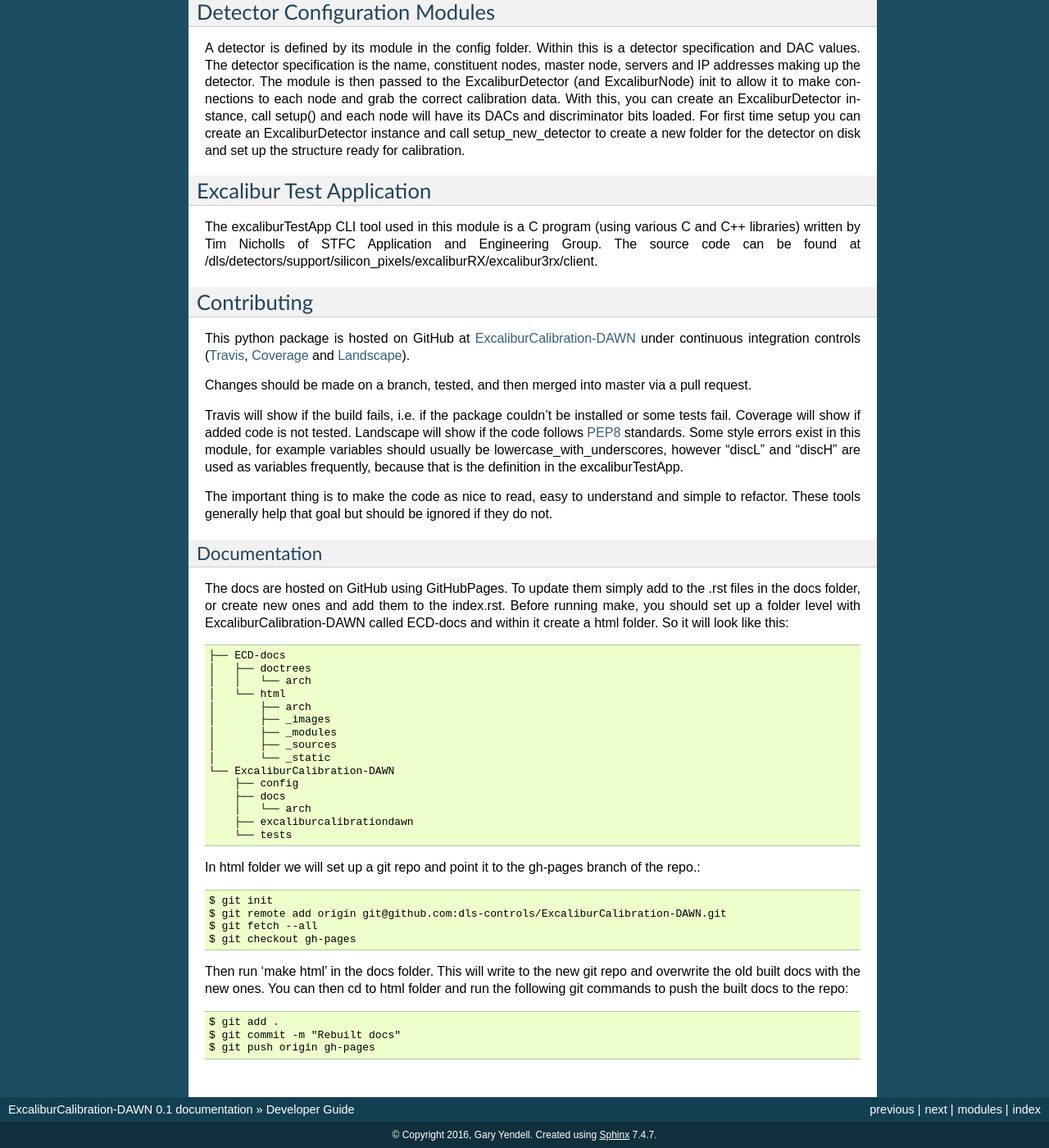
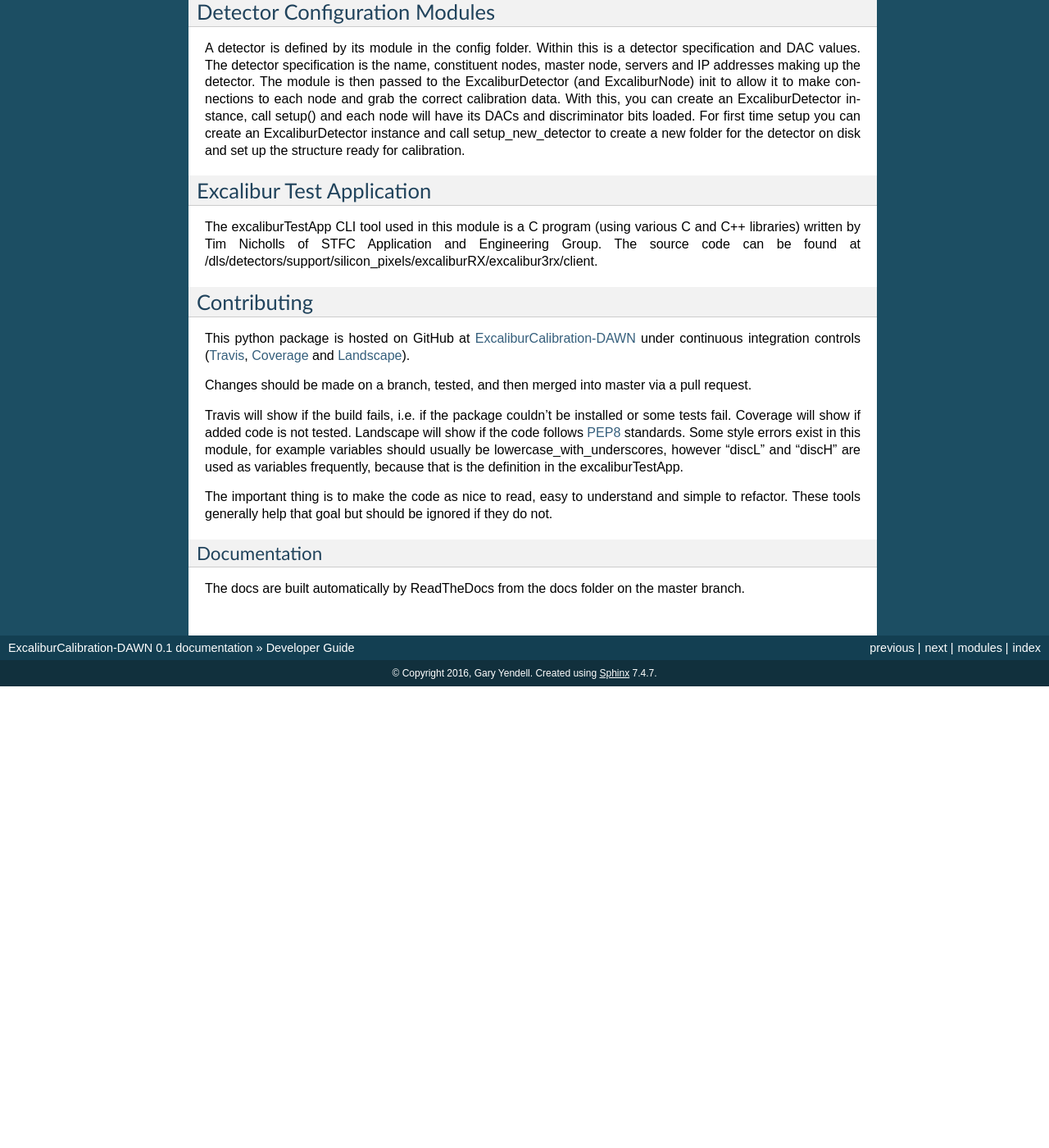
Before and after one commit to DiamondLightSource/ExcaliburCalibration-DAWN, a Sphinx documentation site: the page built from docs/developer.rst, in a window 1280 px wide and 1400 px high, scrolled down 450 px. Shown: the whole window at 82% size. Built offline with Sphinx 7.4.7, drawn with Linux system fonts in a browser that asks for light colours; after the commit the page ends 1287 px from its top, so only the background shows below that.

```diff
--- a/docs/developer.rst
+++ b/docs/developer.rst
@@ -36,33 +36,4 @@
 Documentation
 ~~~~~~~~~~~~~
 
-The docs are hosted on GitHub using GitHubPages. To update them simply add to the .rst files in the docs folder, or create new ones and add them to the index.rst. Before running make, you should set up a folder level with ExcaliburCalibration-DAWN called ECD-docs and within it create a html folder. So it will look like this::
-
-    ├── ECD-docs
-    │   ├── doctrees
-    │   │   └── arch
-    │   └── html
-    │       ├── arch
-    │       ├── _images
-    │       ├── _modules
-    │       ├── _sources
-    │       └── _static
-    └── ExcaliburCalibration-DAWN
-        ├── config
-        ├── docs
-        │   └── arch
-        ├── excaliburcalibrationdawn
-        └── tests
-
-In html folder we will set up a git repo and point it to the gh-pages branch of the repo.::
-
-    $ git init
-    $ git remote add origin git@github.com:dls-controls/ExcaliburCalibration-DAWN.git
-    $ git fetch --all
-    $ git checkout gh-pages
-
-Then run 'make html' in the docs folder. This will write to the new git repo and overwrite the old built docs with the new ones. You can then cd to html folder and run the following git commands to push the built docs to the repo::
-
-    $ git add .
-    $ git commit -m "Rebuilt docs"
-    $ git push origin gh-pages
+The docs are built automatically by ReadTheDocs from the docs folder on the master branch.
```
Also changed, not shown: 4 other files.
